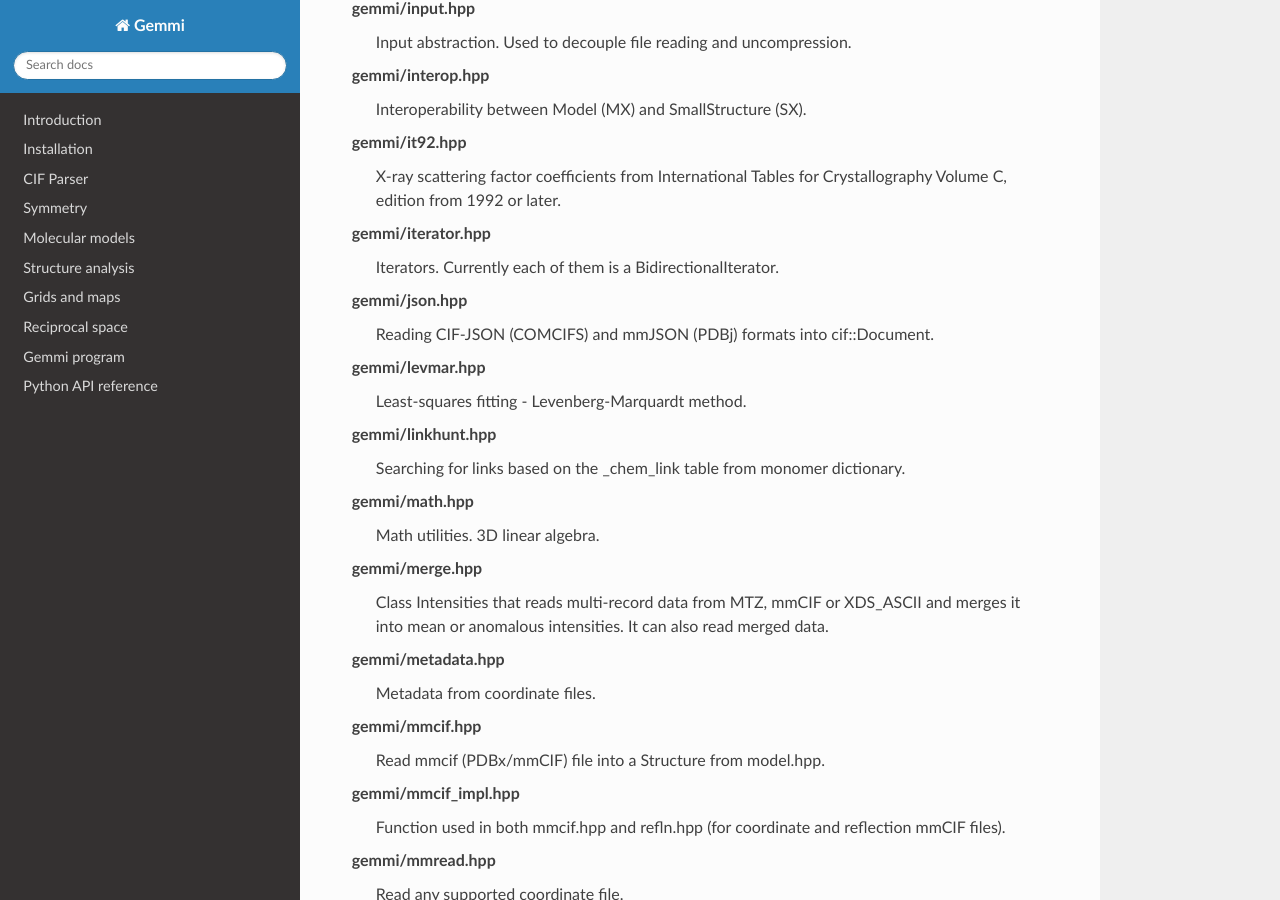
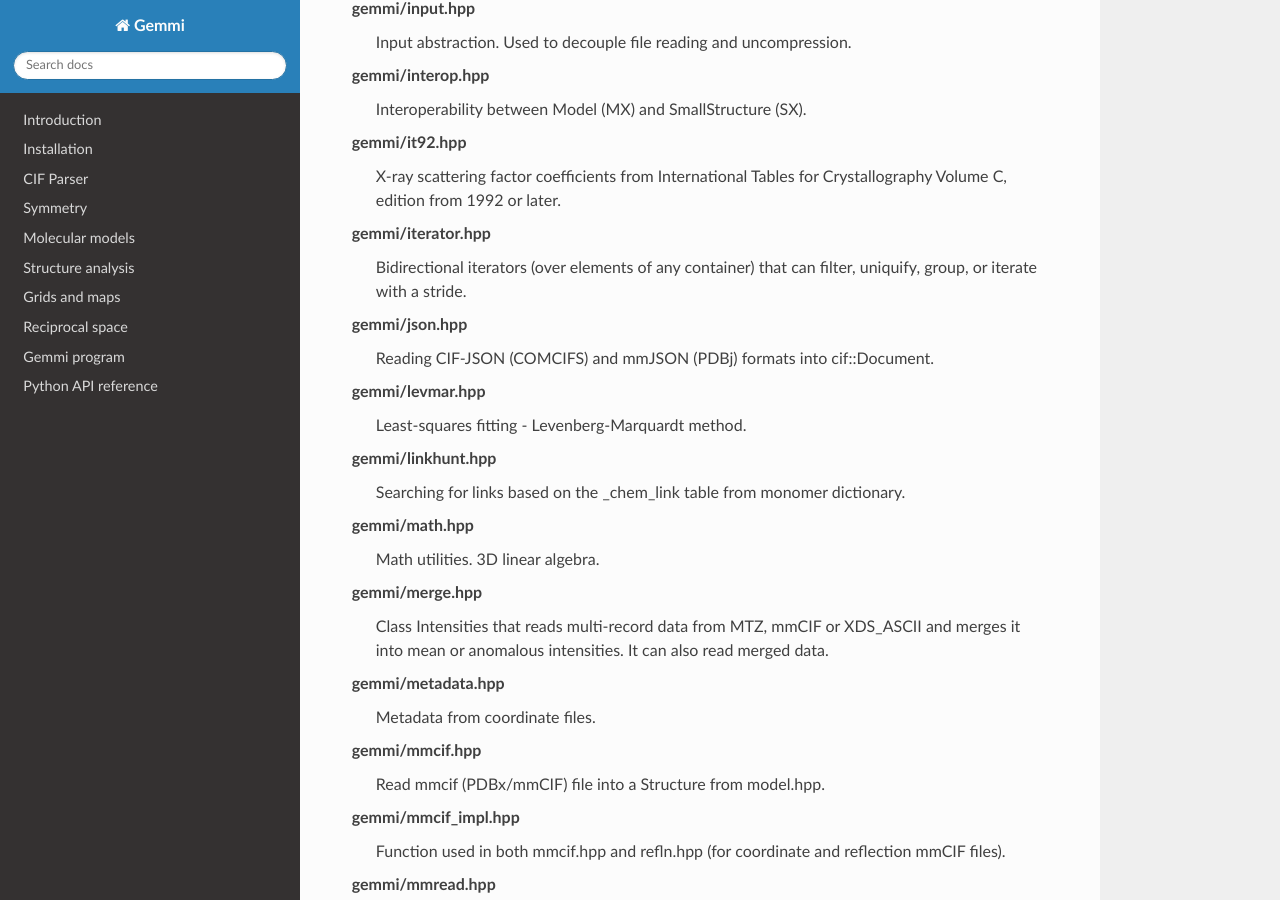
Before and after one commit to project-gemmi/gemmi, a Sphinx documentation site: the page built from docs/headers.rst, in a window 1280 px wide and 900 px high, scrolled down 2598 px. Built offline with Sphinx 7.4.7 and the Read the Docs theme 2.0.0, drawn with Linux system fonts in a browser that asks for light colours; some of the changed text lies outside the part shown.

Commit message:
small changes in docs

```diff
--- a/docs/headers.rst
+++ b/docs/headers.rst
@@ -126,7 +126,8 @@
     for Crystallography Volume C, edition from 1992 or later.
 
 gemmi/iterator.hpp
-    Iterators. Currently each of them is a BidirectionalIterator.
+    Bidirectional iterators (over elements of any container) that can filter,
+    uniquify, group, or iterate with a stride.
 
 gemmi/json.hpp
     Reading CIF-JSON (COMCIFS) and mmJSON (PDBj) formats into cif::Document.
@@ -268,7 +269,8 @@
     Crystallographic Symmetry. Space Groups. Coordinate Triplets.
 
 gemmi/to_chemcomp.hpp
-    Create a monomer libary cif::Block from ChemComp.
+    Create cif::Block with monomer library _chem_comp* categories
+    from struct ChemComp.
 
 gemmi/to_cif.hpp
     Writing cif::Document or its parts to std::ostream.
```
Also changed, not shown: other parts of docs/headers.rst (+1 -1 lines), 3 other files.
